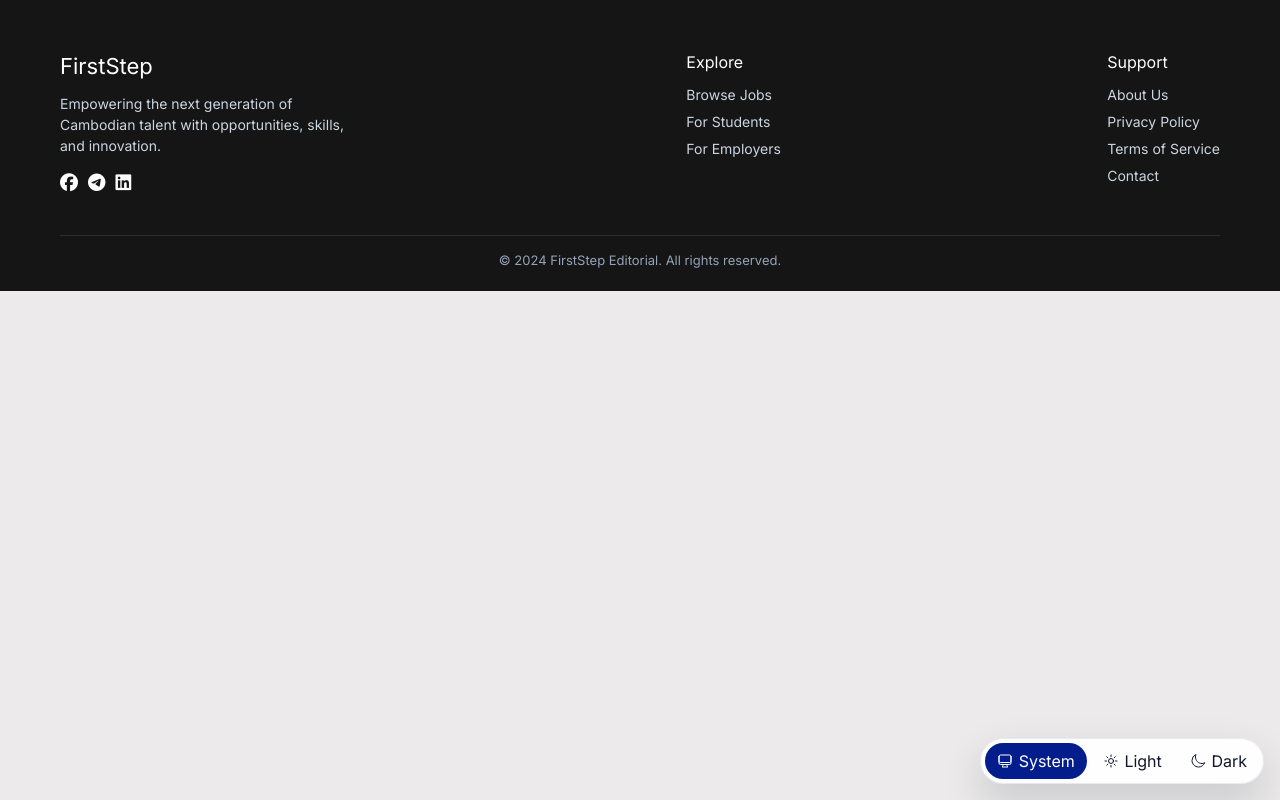
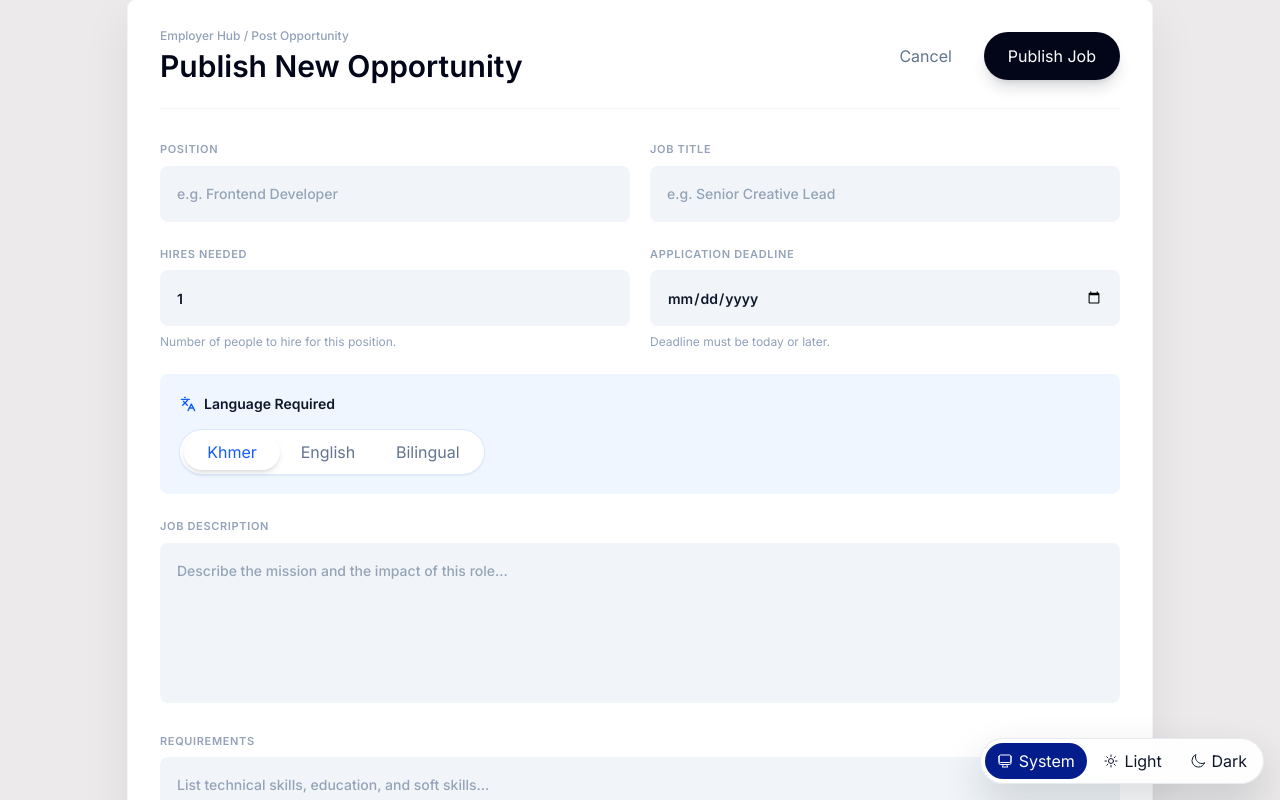
Before and after one commit to Cottons29/job-portal-group-12, a JavaScript app in the folder frontend/: page /job-posting in a window 1280 px wide. Shown: the top 800 px of the page. Built offline with nearby package versions, Linux system fonts and the light colour scheme; no server answers.

Commit message:
update routing

```diff
--- a/frontend/src/components/job/JobForm.vue
+++ b/frontend/src/components/job/JobForm.vue
@@ -26,6 +26,17 @@
     </div>
 
     <div class="space-y-6">
+      <div class="grid gap-5 md:grid-cols-2">
+        <label class="block">
+          <span class="form-label">Position</span>
+          <input
+            v-model="form.position"
+            type="text"
+            placeholder="e.g. Frontend Developer"
+            class="form-control h-14"
+          />
+        </label>
+
         <label class="block">
           <span class="form-label">Job Title</span>
           <input
@@ -35,39 +46,39 @@
             class="form-control h-14"
           />
         </label>
+      </div>
 
       <div class="grid gap-5 md:grid-cols-2">
         <label class="block">
           <span class="form-label">Hires Needed</span>
-          <div class="relative">
-            <Users class="pointer-events-none absolute left-4 top-1/2 h-4 w-4 -translate-y-1/2 text-slate-400" />
           <input
             v-model.number="form.hiresNeeded"
             type="number"
             min="1"
-              class="form-control h-14 pl-11"
+            step="1"
+            placeholder="1"
+            class="form-control h-14 px-4"
           />
-          </div>
+          <p class="mt-2 text-xs text-slate-400">Number of people to hire for this position.</p>
         </label>
 
         <label class="block">
           <span class="form-label">Application Deadline</span>
-          <div class="relative">
-            <CalendarDays class="pointer-events-none absolute left-4 top-1/2 h-4 w-4 -translate-y-1/2 text-slate-400" />
           <input
             v-model="form.deadline"
             type="date"
-              class="form-control h-14 pl-11"
+            :min="today"
+            class="form-control h-14 px-4"
           />
-          </div>
+          <p class="mt-2 text-xs text-slate-400">Deadline must be today or later.</p>
         </label>
       </div>
 
-      <fieldset class="rounded-[8px] bg-blue-50 px-5 py-5">
-        <legend class="mb-4 flex items-center gap-2 text-sm font-bold text-slate-900">
+      <div class="rounded-[8px] bg-blue-50 px-5 py-5">
+        <p class="mb-4 flex items-center gap-2 text-sm font-bold text-slate-900">
           <Languages class="h-4 w-4 text-blue-600" />
           Language Required
-        </legend>
+        </p>
 
         <div class="inline-flex rounded-full bg-white p-1 shadow-sm ring-1 ring-blue-100">
           <button
@@ -81,7 +92,7 @@
             {{ language }}
           </button>
         </div>
-      </fieldset>
+      </div>
 
       <label class="block">
         <span class="form-label">Job Description</span>
@@ -164,11 +175,12 @@
 
 <script setup lang="ts">
 import { reactive } from 'vue'
-import { CalendarDays, Languages, Lightbulb, Send, Users } from 'lucide-vue-next'
+import { Languages, Lightbulb, Send } from 'lucide-vue-next'
 
 const languages = ['Khmer', 'English', 'Bilingual']
 
 const form = reactive({
+  position: '',
   title: '',
   hiresNeeded: 1,
   deadline: '',
@@ -179,6 +191,8 @@ const form = reactive({
   maxPay: '',
   currency: 'USD',
 })
+
+const today = new Date().toISOString().split('T')[0]
 
 const handleSubmit = () => {
   console.log('Create job posting:', { ...form })
--- a/frontend/src/layouts/DefaultLayout.vue
+++ b/frontend/src/layouts/DefaultLayout.vue
@@ -1,7 +1,6 @@
 <template>
   <div class="min-h-screen bg-gray-50">
     <Navbar />
-
     <div class="p-6">
       <RouterView />
     </div>
--- a/frontend/src/router/index.ts
+++ b/frontend/src/router/index.ts
@@ -111,6 +111,24 @@ const routes: RouteRecordRaw[] = [
         component: () => import('@/views/AdminModerationDashboard.vue'),
         meta: {title: 'Admin Moderation', requiresAuth: false},
     },
+    {
+        path: '/job-feed',
+        name: 'job-feed',
+        component: () => import('@/layouts/DefaultLayout.vue'),
+        children: [
+            {
+                path: '',
+                name: 'job-feed-home',
+                component: () => import('@/views/job/JobFeed.vue'),
+            },
+        ],
+    },
+    {
+        path: '/job-posting',
+        name: 'job-posting',
+        component: () => import('@/views/job/JobPosting.vue'),
+    },
+
 ]
 
 const router = createRouter({
```
Lines whose indentation alone changed are shown as unchanged.
